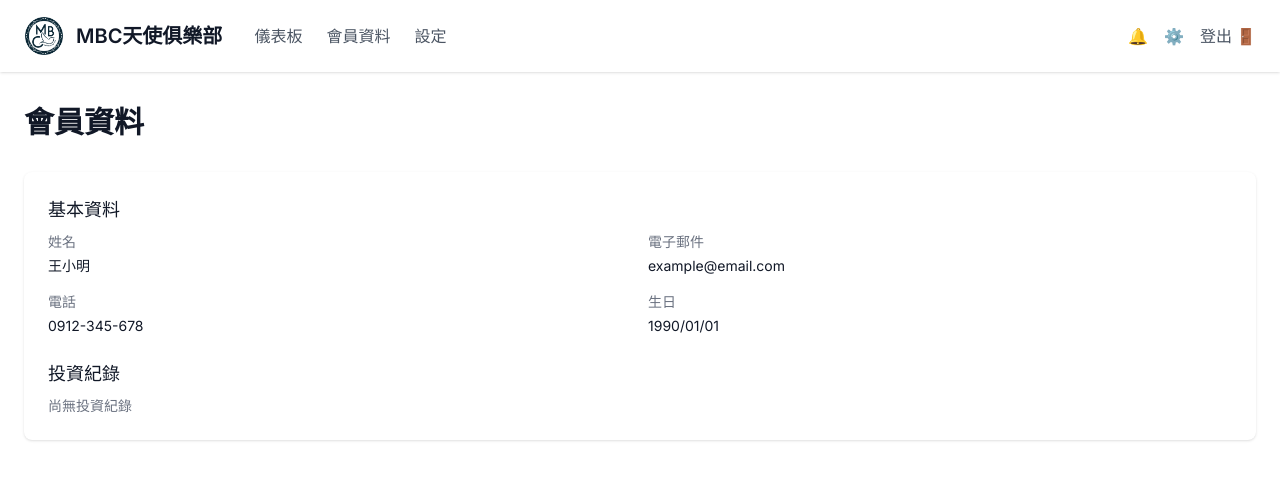
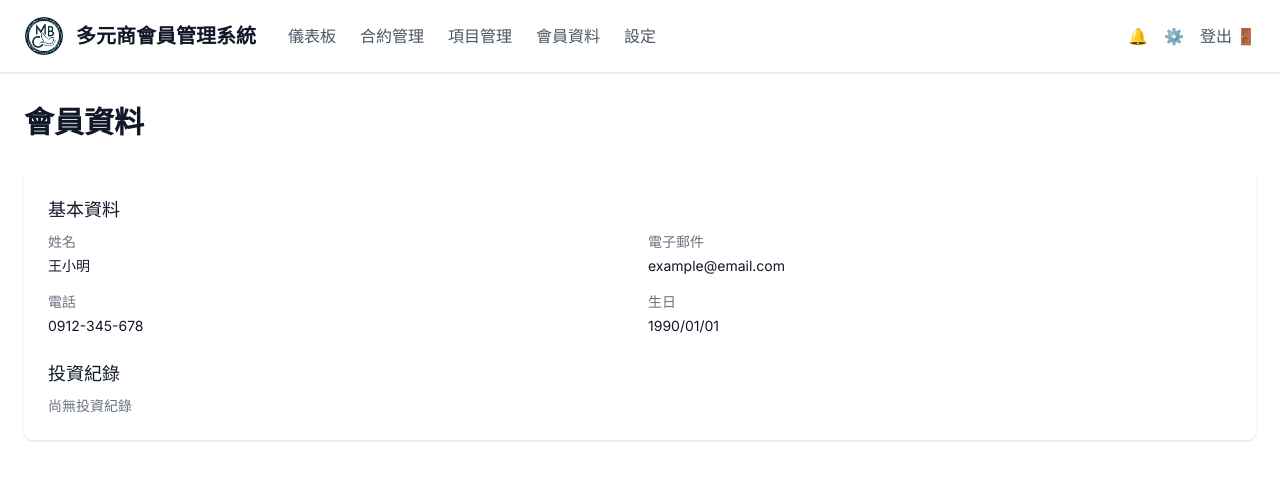
Before and after one commit to yyami731117tw/sum-crm, a Next.js app: page /members in a window 1280 px wide. Shown: the top 480 px of the page. Built offline with nearby package versions, Linux system fonts and the light colour scheme.

Commit message:
v1.0.22: 更新導航選單，將合約管理和項目管理移到一般選單中

```diff
--- a/src/components/dashboard/DashboardNav.tsx
+++ b/src/components/dashboard/DashboardNav.tsx
@@ -30,23 +30,21 @@ export const DashboardNav: FC = () => {
               <div className="relative w-10 h-10">
                 <Image
                   src="/logo.png"
-                  alt="MBC Logo"
+                  alt="多元商 Logo"
                   fill
                   sizes="40px"
                   priority
                   className="object-contain"
                 />
               </div>
-              <span className="text-xl font-semibold text-gray-900 whitespace-nowrap">MBC天使俱樂部</span>
+              <span className="text-xl font-semibold text-gray-900 whitespace-nowrap">多元商會員管理系統</span>
             </Link>
             <div className="flex items-center space-x-6">
               <NavLink href="/dashboard">儀表板</NavLink>
+              <NavLink href="/contracts">合約管理</NavLink>
+              <NavLink href="/projects">項目管理</NavLink>
               {isAdmin() && (
-                <>
-                  <NavLink href="/admin/users">會員管理</NavLink>
-                  <NavLink href="/admin/contracts">合約管理</NavLink>
-                  <NavLink href="/admin/projects">項目管理</NavLink>
-                </>
+                <NavLink href="/admin/people">人員管理</NavLink>
               )}
               <NavLink href="/members">會員資料</NavLink>
               <NavLink href="/settings">設定</NavLink>
```
